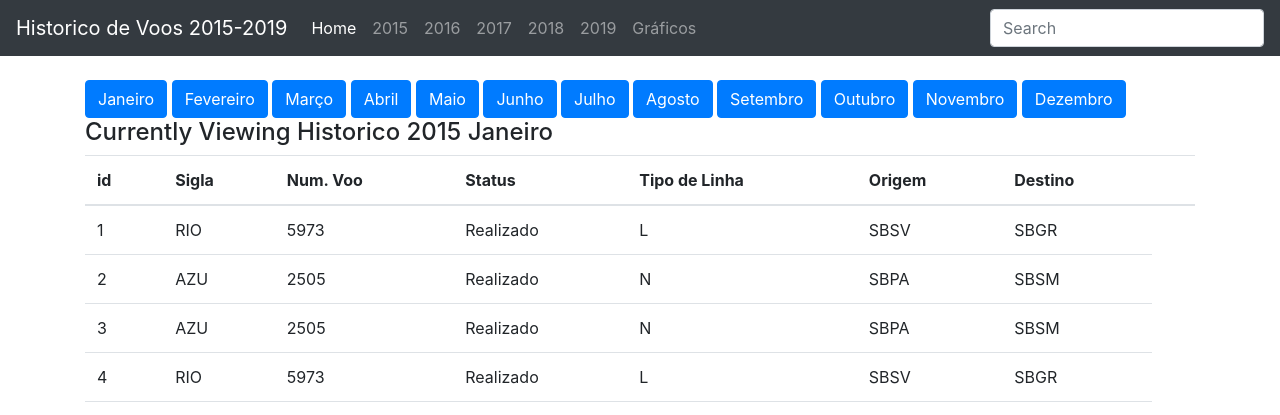
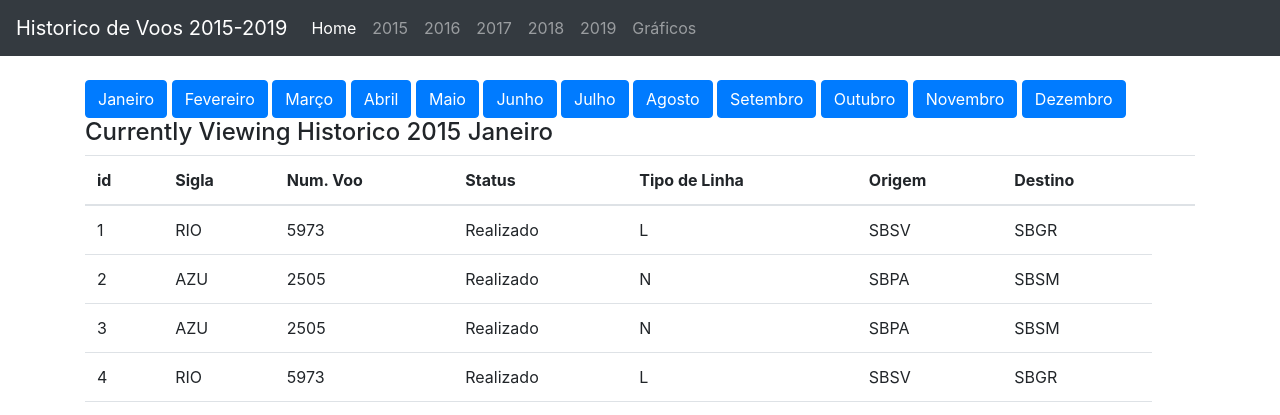
Before and after one commit to Netovoski/Historico, a Django app: page /hist_2015_1 in a window 1280 px wide. Shown: the top 415 px of the page. Run offline with Django 3.2, Linux system fonts and the light colour scheme; data comes from the database, SQL or seed files in the repository; some libraries are stand-ins or nearby versions.

Commit message:
Correções 2

```diff
--- a/website/templates/base.html
+++ b/website/templates/base.html
@@ -42,9 +42,7 @@
                     <a class="nav-link" href="#">Gráficos</a>
                 </li>
             </ul>
-            <form class="form-inline my-2 my-md-0">
-                <input class="form-control" type="text" placeholder="Search">
-            </form>
+
         </div>
     </nav>
 
```
